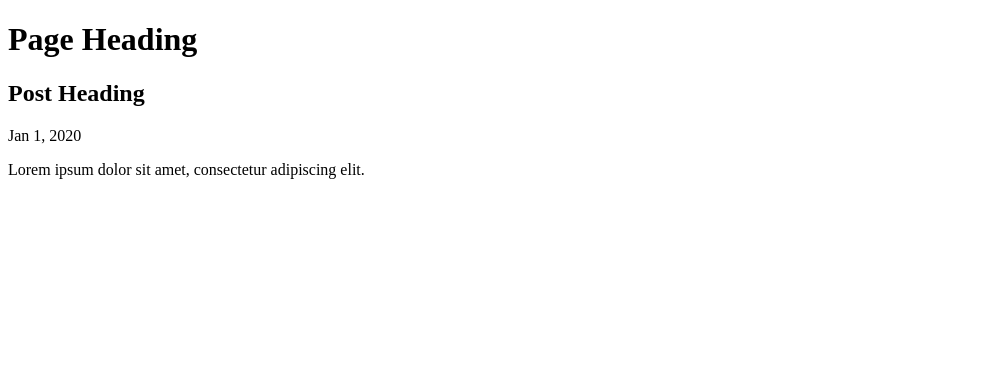
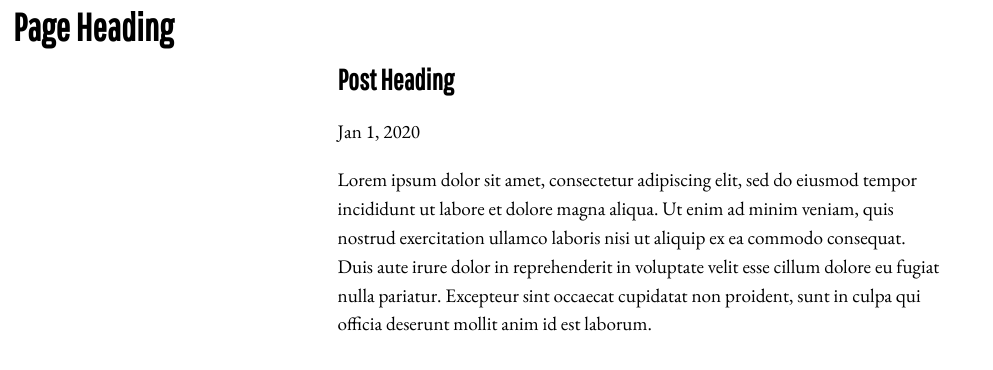
Before and after one commit to webdevcat-me/serval, a plain HTML site: page index.html in a window 1280 px wide. Shown: the whole page, without its empty margins (0-993 px from the left). Drawn offline with nearby package versions, Linux system fonts and the light colour scheme.

Commit message:
Add some styling

```diff
--- a/index.html
+++ b/index.html
@@ -3,6 +3,27 @@
   <head>
     <meta charset="UTF-8">
     <meta name="viewport" content="width=device-width, initial-scale=1.0">
+    <link rel="stylesheet" href="//fonts.googleapis.com/css2?family=EB+Garamond&family=Pathway+Gothic+One" type="text/css" media="screen" />
+    <style>
+      body {
+        font: 1.2em/1.5em 'EB Garamond', serif;
+        padding: 5px;
+      }
+
+      body > main {
+        max-width: 31.5em;
+        margin: 0 auto;
+      }
+
+      body > header h1 {
+        margin-top: 0;
+        margin-bottom: 0.3em;
+      }
+
+      h1, h2 {
+        font-family: 'Pathway Gothic One', sans-serif;
+      }
+    </style>
   </head>
   <body>
     <header>
@@ -12,7 +33,9 @@
     <main>
       <h2>Post Heading</h2>
       <time datetime="2020-01-01">Jan 1, 2020</time>
-      <p>Lorem ipsum dolor sit amet, consectetur adipiscing elit.</p>
+      <p>
+        Lorem ipsum dolor sit amet, consectetur adipiscing elit, sed do eiusmod tempor incididunt ut labore et dolore magna aliqua. Ut enim ad minim veniam, quis nostrud exercitation ullamco laboris nisi ut aliquip ex ea commodo consequat. Duis aute irure dolor in reprehenderit in voluptate velit esse cillum dolore eu fugiat nulla pariatur. Excepteur sint occaecat cupidatat non proident, sunt in culpa qui officia deserunt mollit anim id est laborum.
+      </p>
     </main>
   </body>
 </html>
```
